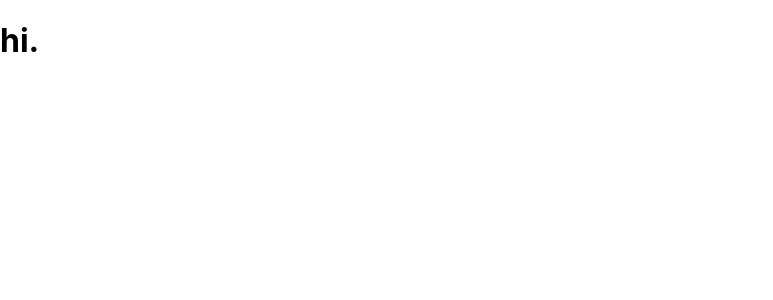
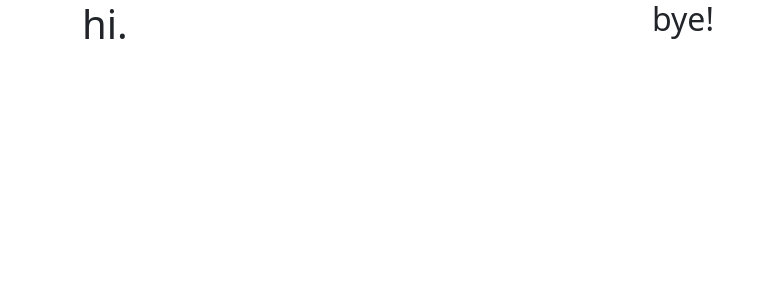
Before and after one commit to shiv-iyer/CS203-Project, a React (Create React App) app in the folder k2mu/: page / in a window 1280 px wide. In both pictures the pointer is over the element "hi.". Shown: the top 300 px of the page, without its empty margins (0-773 px from the left). Built offline with nearby package versions, Linux system fonts and the light colour scheme.

Commit message:
added react-bootstrap and bootstrap, testing some styling and format

```diff
--- a/k2mu/package.json
+++ b/k2mu/package.json
@@ -6,7 +6,9 @@
     "@testing-library/jest-dom": "^5.17.0",
     "@testing-library/react": "^13.4.0",
     "@testing-library/user-event": "^13.5.0",
+    "bootstrap": "^5.3.3",
     "react": "^18.3.1",
+    "react-bootstrap": "^2.10.4",
     "react-dom": "^18.3.1",
     "react-scripts": "5.0.1",
     "web-vitals": "^2.1.4"
--- a/k2mu/src/Main.js
+++ b/k2mu/src/Main.js
@@ -1,5 +1,16 @@
 // imports
 import React from "react";
+
+// bootstrap
+import "bootstrap/dist/css/bootstrap.min.css";
+
+// styles
+import "./styles.css";
+
+// import React-Bootstrap components
+// import Container from 'react-bootstrap/Container';
+// import Row from 'react-bootstrap/Row';
+import {Container, Row, Col} from 'react-bootstrap';
 
 export default class Main extends React.Component {
     // state
@@ -10,7 +21,16 @@ export default class Main extends React.Component {
     render() {
         return (
             <React.Fragment>
-                <h1>hi.</h1>
+                <Container>
+                    <Row>
+                        <Col>
+                            <h1 className="title">hi.</h1>
+                        </Col>
+                        <Col>
+                            <h2 className="title2">bye!</h2>
+                        </Col>
+                    </Row>
+                </Container>
             </React.Fragment>
         )
     }
--- /dev/null
+++ b/k2mu/src/styles.css
@@ -0,0 +1,13 @@
+.title:hover {
+    transform: scale(1.05);
+    transition: all 0.3s ease;
+    border: 2px solid black;
+    padding: 4px;
+}
+
+.title2:hover {
+    transform: scale(0.85);
+    transition: all 0.3s ease;
+    border: 2px solid red;
+    padding: 4px;
+}
```
Also changed, not shown: 1 other file (tests, documents, lock files or other folders).
